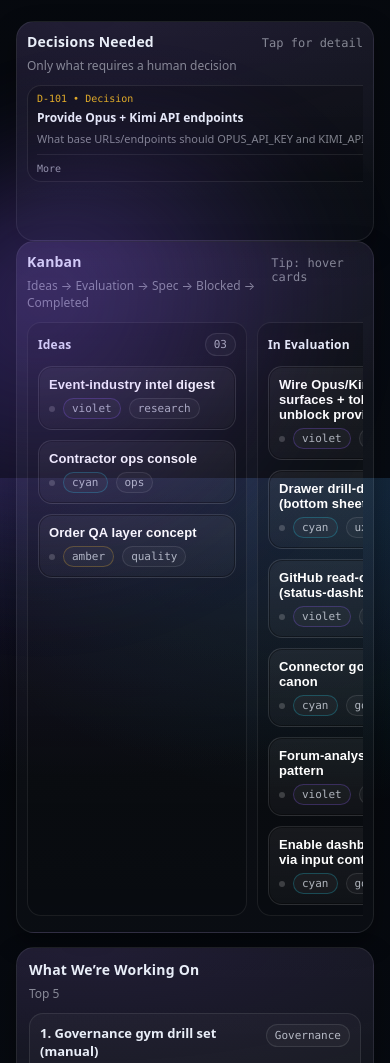
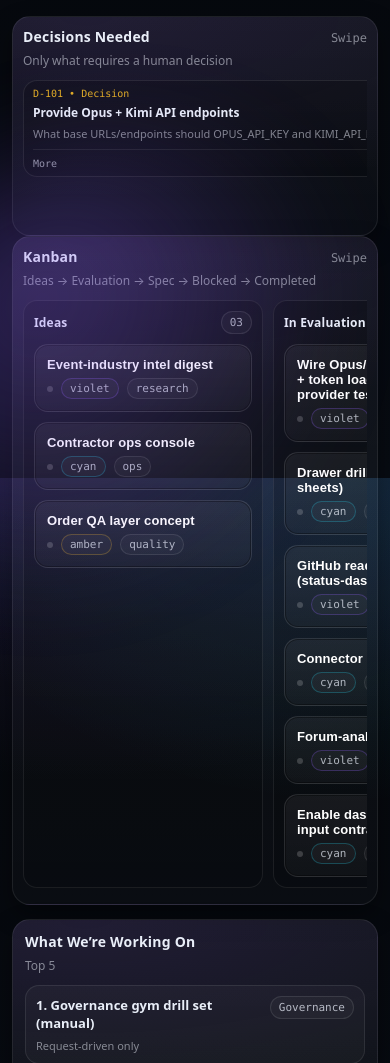
Before and after one commit to dolores-westworld/dolores-command-center, a plain HTML site: page status-dashboard/index.html in a window 390 px wide. Shown: the part 366-1429 px from the top of the page. Drawn offline with Linux system fonts and the light colour scheme.

Commit message:
Dashboard: mobile UX sweep (denser layout, swipe cues, scroll-snap)

```diff
--- a/status-dashboard/index.html
+++ b/status-dashboard/index.html
@@ -59,7 +59,7 @@
             <span class="panel__sub">Only what requires a human decision</span>
           </div>
           <div class="panel__actions">
-            <div class="hint">Tap for detail</div>
+            <div class="hint">Swipe</div>
           </div>
         </div>
         <div class="decisions" id="decisions" aria-label="Decision items">
@@ -76,7 +76,7 @@
               <span class="panel__sub">Ideas → Evaluation → Spec → Blocked → Completed</span>
             </div>
             <div class="panel__actions">
-              <div class="hint">Tip: hover cards</div>
+              <div class="hint">Swipe</div>
             </div>
           </div>
           <div class="kanban" id="kanban" aria-label="Kanban columns">
--- a/status-dashboard/styles.css
+++ b/status-dashboard/styles.css
@@ -693,7 +693,8 @@ html.js.jsok .jswarn{ display:none; }
 .modal__close{ white-space:nowrap; }
 
 
-.decisions{display:flex;gap:10px;overflow:auto;padding-bottom:6px;}
+.decisions{display:flex;gap:10px;overflow:auto;padding-bottom:6px;scrollbar-width:none;}
+.decisions::-webkit-scrollbar{display:none;}
 .decision{
   flex:0 0 auto;
   min-width: 200px;
@@ -781,23 +782,40 @@ html.js.jsok .jswarn{ display:none; }
 }
 
 @media (max-width: 520px){
+  body{ -webkit-text-size-adjust: 100%; }
   .topbar{ padding:12px 12px; }
   .brand__tag{ display:none; }
   .hero__title h1{ font-size:22px; }
+  .hero__title p{ font-size:12px; }
   .hero__stats{ grid-template-columns: 1fr; width:100%; }
   .pill{ display:none; }
+
+  .shell{ padding:14px 12px 26px; }
   .panel{ padding:12px; }
   .panel--wide{ padding:10px 10px 6px; }
 
   /* Decisions: denser on mobile */
-  .decisions{ gap:8px; }
-  .decision{ min-width: 176px; padding:7px 9px; }
+  .decisions{ gap:8px; scroll-snap-type:x mandatory; -webkit-overflow-scrolling:touch; }
+  .decision{ min-width: 170px; padding:7px 9px; scroll-snap-align:start; }
+  .decision__k{ font-size:10px; }
   .decision__t{ font-size:12px; }
   .decision__q{ font-size:11px; }
 
-  .kanban{ gap:10px; grid-template-columns: repeat(5, minmax(220px, 1fr)); }
-  .col{ min-height: 170px; }
+  /* Lists: reduce bleed and improve tapping */
+  .list{ gap:8px; }
+  .listitem{ padding:10px; }
+
+  /* Kanban: make cards easier to read */
+  .kanban{ gap:10px; grid-template-columns: repeat(5, minmax(240px, 1fr)); -webkit-overflow-scrolling:touch; scroll-snap-type:x proximity; }
+  .col{ min-height: 160px; scroll-snap-align:start; }
+  .card{ padding:12px; }
+  .card__title{ font-size:13px; }
+
+  /* Modals/drawers still supported */
   .modal{ padding: 10px 8px; }
+
+  /* iOS safe-area padding */
+  .footer{ padding-bottom: calc(14px + env(safe-area-inset-bottom)); }
 }
 
 .code{margin:10px 0 0;padding:10px;border-radius:12px;background:rgba(0,0,0,.25);border:1px solid rgba(255,255,255,.08);overflow:auto;font-family:var(--mono);font-size:11px;color:rgba(255,255,255,.85);}
```
